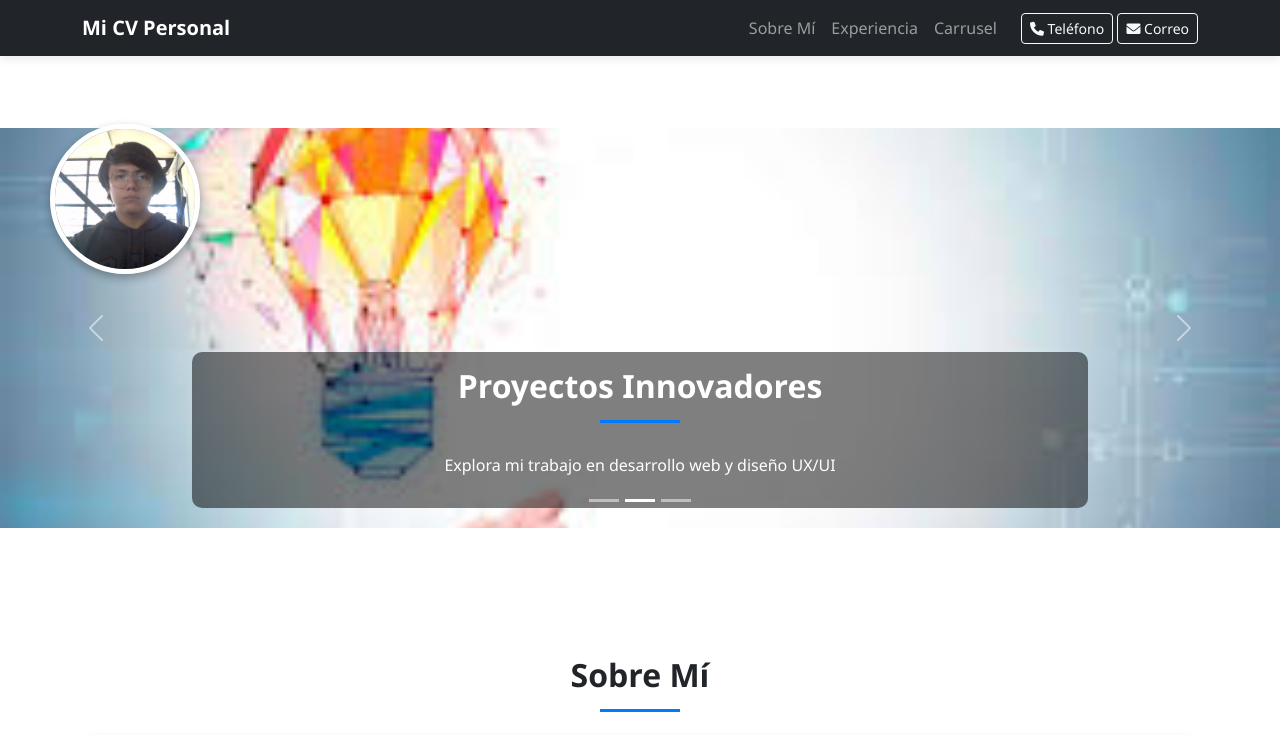
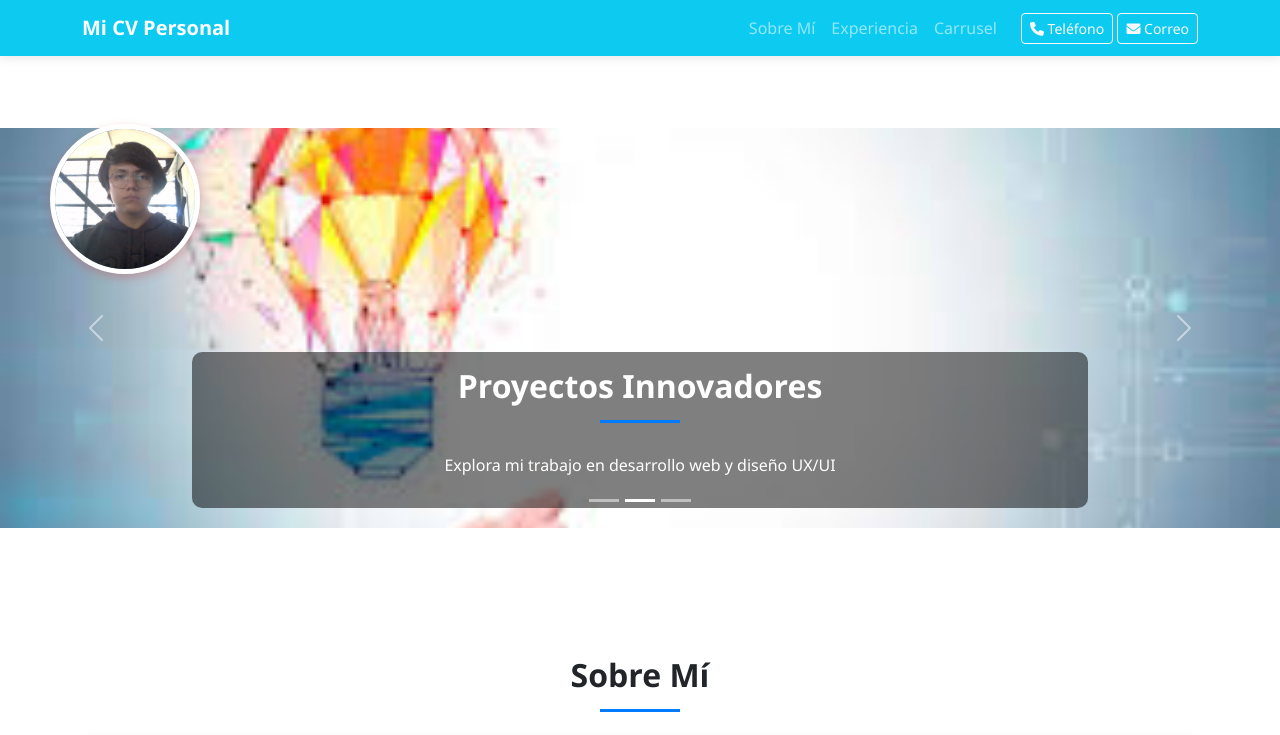
Before and after one commit to Axeladrian475/Programacion_web, a plain HTML site: page index.html in a window 1280 px wide. Shown: the top 735 px of the page. Drawn offline with nearby package versions, Linux system fonts and the light colour scheme.

Commit message:
Actualización de la barra de navegación y otros cambios en el CV

```diff
--- a/index.html
+++ b/index.html
@@ -9,7 +9,7 @@
     <link rel="stylesheet" href="styles.css">
 </head>
 <body>
-    <nav class="navbar navbar-expand-lg navbar-dark bg-dark fixed-top">
+    <nav class="navbar navbar-expand-lg navbar-dark bg-info fixed-top">
         <div class="container">
             <a class="navbar-brand" href="#">Mi CV Personal</a>
             <button class="navbar-toggler" type="button" data-bs-toggle="collapse" data-bs-target="#navbarNav">
--- a/styles.css
+++ b/styles.css
@@ -18,7 +18,7 @@ body {
     z-index: 100;
     border: 5px solid #fff;
     border-radius: 50%;
-    box-shadow: 0 4px 10px rgba(0, 0, 0, 0.3);
+    box-shadow: 0 4px 10px rgba(206, 57, 57, 0.3);
     width: 150px;
     height: 150px;
     overflow: hidden;
```
